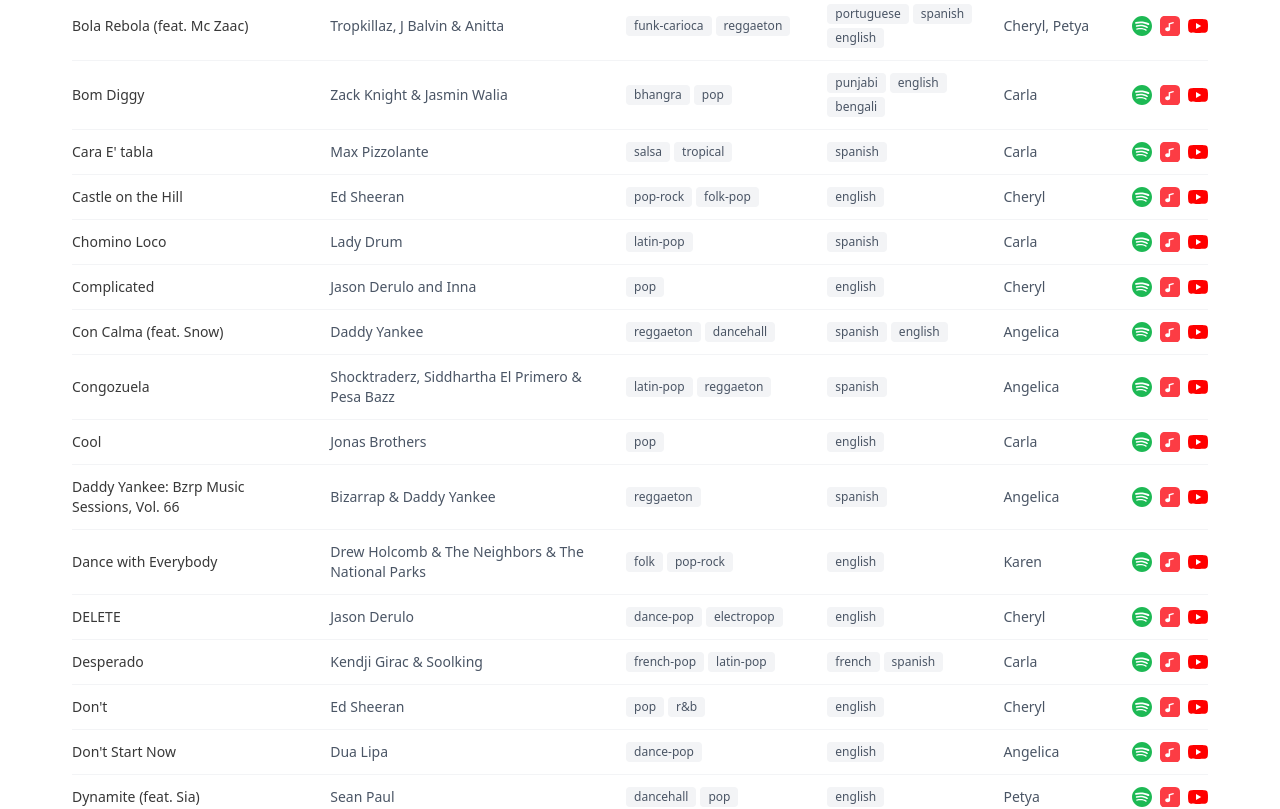
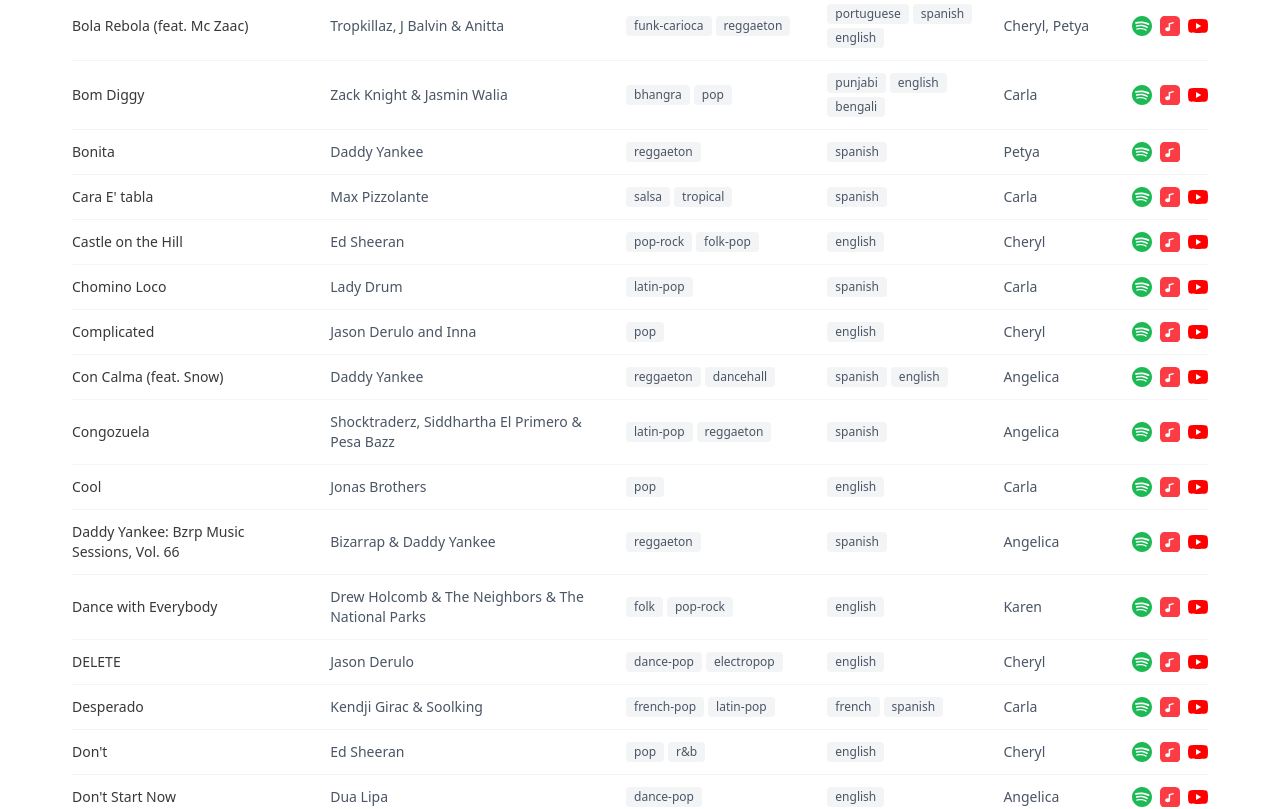
Before and after one commit to bouncingleaf/bouncingleafdotcom, a React (Vite) app: page /dance in a window 1280 px wide. Shown: the part 1360-2169 px from the top of the page. Built offline with nearby package versions, Linux system fonts and the light colour scheme.

Commit message:
Update dance pages

```diff
--- a/src/data/dance.json
+++ b/src/data/dance.json
@@ -73,7 +73,8 @@
     "who": ["Carla"],
     "languages": ["spanish"],
     "spotify": "https://open.spotify.com/track/3BqUQcmNVzYZc2GvM7s3f4",
-    "appleMusic": "https://music.apple.com/us/album/bailando-por-ah%C3%AD-single/436873962"
+    "appleMusic": "https://music.apple.com/us/album/bailando-por-ah%C3%AD-single/436873962",
+    "youTube": "https://www.youtube.com/watch?v=dZcb-gBiyXY"
   },
   {
     "artist": "Guaco",
@@ -129,6 +130,17 @@
     "spotify": "https://open.spotify.com/track/7Dhy1R9NmD96wfr7VJEN37",
     "appleMusic": "https://music.apple.com/us/album/bom-diggy-single/1273803797",
     "youtube": "https://www.youtube.com/watch?v=lEgTtQFMjWw"
+  },
+  {
+    "artist": "Daddy Yankee",
+    "album": "Bonita - Single",
+    "song": "Bonita",
+    "genre": ["reggaeton"],
+    "who": ["Petya"],
+    "languages": ["spanish"],
+    "spotify": "https://open.spotify.com/album/1ufDxUWa07eVx4iakS8DVO",
+    "appleMusic": "https://music.apple.com/tr/album/bonita-single/1714714950",
+    "youTube": "https://www.youtube.com/watch?v=6OQpVBnBU2I"
   },
   {
     "artist": "Max Pizzolante",
@@ -433,6 +445,7 @@
     "genre": ["pop"],
     "who": ["Cheryl"],
     "languages": ["english"],
+    "spotify": "https://open.spotify.com/track/3uyBm5DGPwNFRE4ESJWlqQ",
     "appleMusic": "https://music.apple.com/us/song/heels/6763414708",
     "youtube": "https://www.youtube.com/watch?v=qj6GLueAFAg"
   },
@@ -992,9 +1005,9 @@
     "genre": ["folk-pop"],
     "who": ["Carla"],
     "languages": ["english", "punjabi"],
-    "spotify": "",
-    "appleMusic": "",
-    "youtube": ""
+    "spotify": "https://open.spotify.com/album/6lAh6JtFaIvFshi8oz05m7",
+    "appleMusic": "https://music.apple.com/us/album/sapphire-feat-arijit-singh-single/1820880895",
+    "youtube": "https://www.youtube.com/watch?v=NzWkopFJuSw"
   },
   {
     "artist": "Jason Derulo",
@@ -1389,6 +1402,7 @@
     "languages": ["thai"],
     "who": ["Carla"],
     "spotify": "https://open.spotify.com/track/44W4nd020Mo77NTYjd5rqe",
+    "appleMusic": "https://music.apple.com/us/song/zoom-feat-%E0%B9%80%E0%B8%95-%E0%B8%A2-%E0%B8%AD%E0%B8%A0-%E0%B8%A7-%E0%B8%92%E0%B8%99/1600010673",
     "youtube": "https://www.youtube.com/watch?v=Z8v-gEpdbyo"
   },
   {
--- a/src/pages/Dance.tsx
+++ b/src/pages/Dance.tsx
@@ -207,7 +207,8 @@
       <p className="mb-8 text-gray-600">
         So, I'm maybe a little obsessed with the music from my Zumba classes. I
         made myself a playlist on Apple Music, but not everyone has that... so
-        here's a copy of that playlist.
+        here's a copy of that playlist, with links to Spotify, Apple Music, and
+        YouTube.
       </p>
 
       <p className="mb-8 text-gray-600">
```
